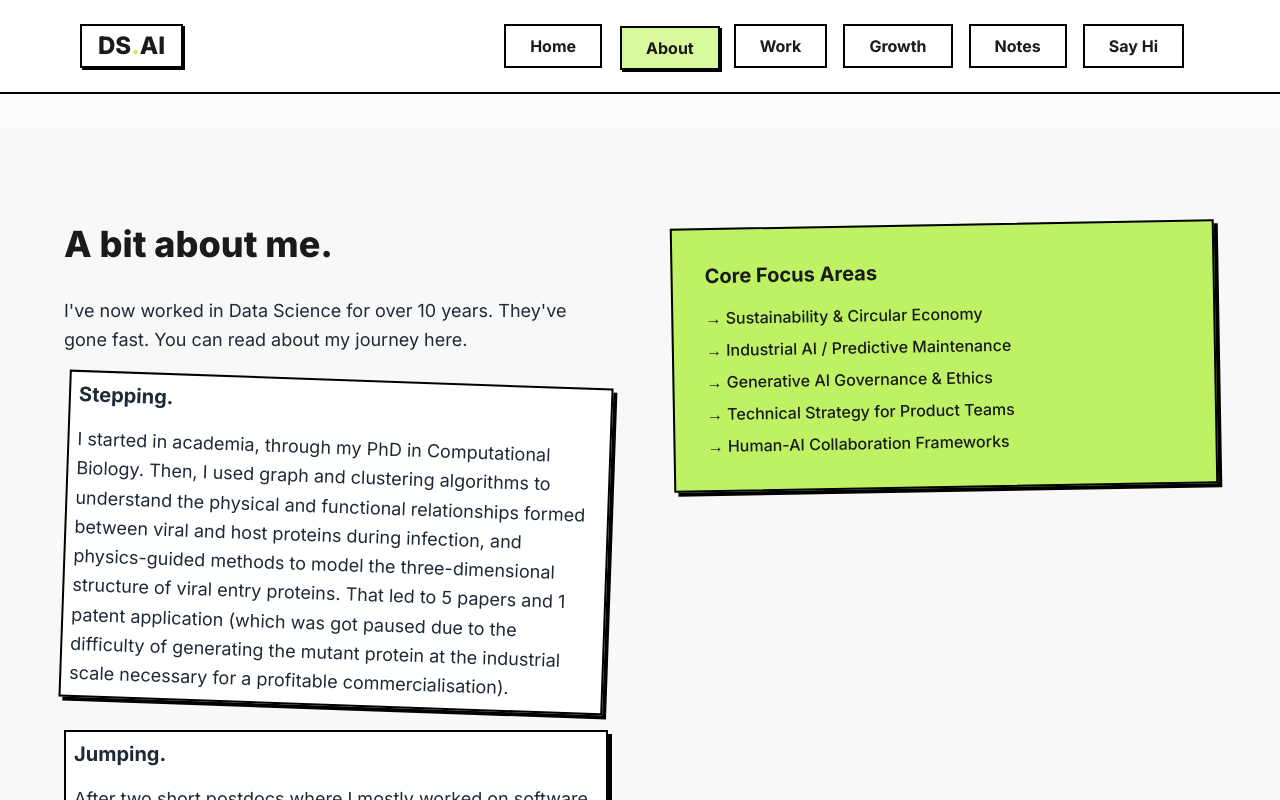
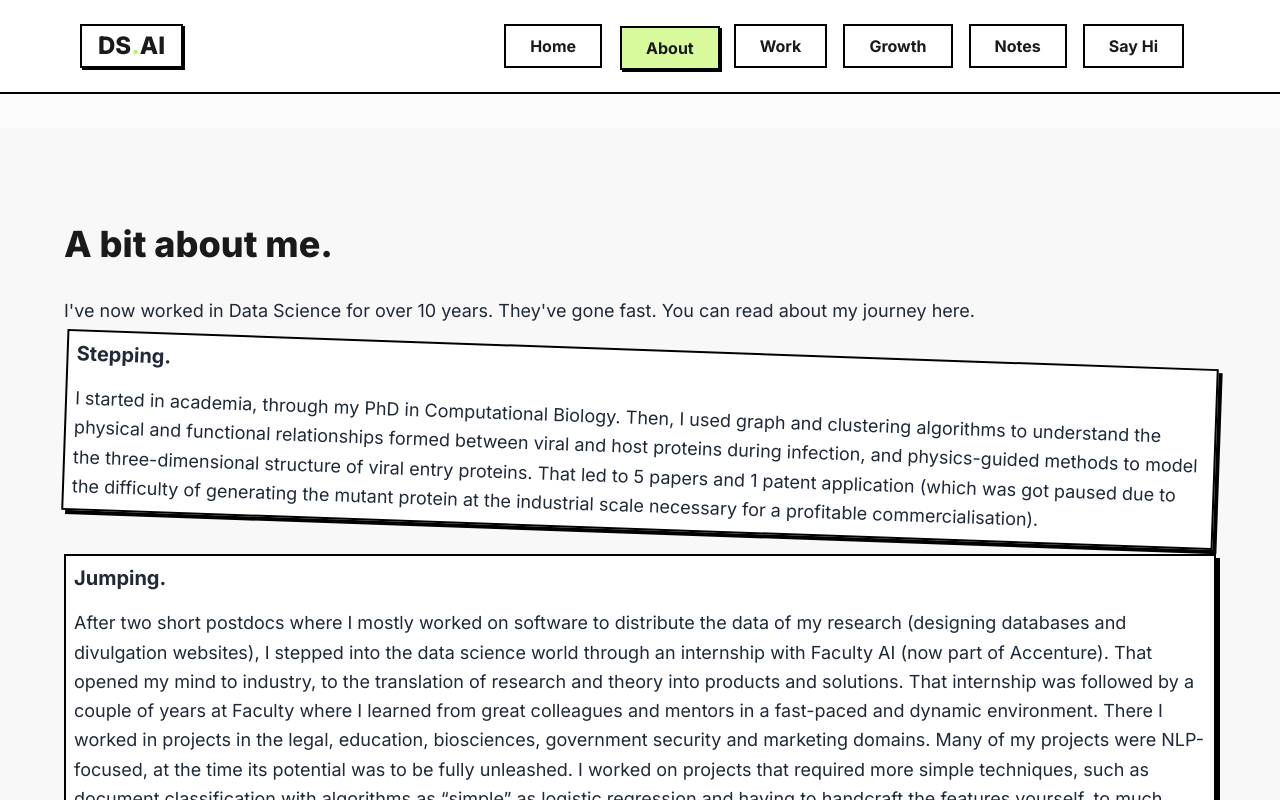
Before and after one commit to anna-hernandez/ai-professional-portfolio, a React (Vite) app: page / in a window 1280 px wide. Both pictures are taken after a click on the button "About". Shown: the top 800 px of the page. Built offline with nearby package versions, Linux system fonts and the light colour scheme.

Commit message:
Moving core focus box to Hero page

```diff
--- a/components/About.tsx
+++ b/components/About.tsx
@@ -4,7 +4,7 @@ import React from 'react';
 const About: React.FC = () => {
   return (
     <section id="about" className="py-12 md:py-24 px-4 bg-[#f8f8f8]">
-      <div className="max-w-6xl mx-auto grid grid-cols-1 md:grid-cols-2 gap-16 items-start">
+      <div className="max-w-6xl mx-auto grid grid-cols-1 gap-16 items-start">
         <div>
           <h2 className="text-4xl font-black mb-8">A bit about me.</h2>
 
@@ -135,20 +135,7 @@ const About: React.FC = () => {
           </div>
         </div>
 
-        {/* <div className="flex flex-col gap-8"> */}
-
-          <div className="neo-border bg-[#bef264] p-8 neo-shadow -rotate-1">
-            <h3 className="font-bold text-xl mb-4">Core Focus Areas</h3>
-            <ul className="space-y-2 font-medium">
-              <li>→ Sustainability & Circular Economy</li>
-              <li>→ Industrial AI / Predictive Maintenance</li>
-              <li>→ Generative AI Governance & Ethics</li>
-              <li>→ Technical Strategy for Product Teams</li>
-              <li>→ Human-AI Collaboration Frameworks</li>
-            </ul>
-          </div>
         </div>
-      {/* </div> */}
     </section>
   );
 };
--- a/components/Hero.tsx
+++ b/components/Hero.tsx
@@ -26,6 +26,18 @@ const Hero: React.FC<HeroProps> = ({ onNavigate }) => {
         I am a Data Science and AI advocate with over ten years of international experience across industry sectors: from biosciences, legal tech, and government to creative media, energy, and manufacturing.
       </p>
 
+      <div className="neo-border bg-[#bef264] p-8 neo-shadow -rotate-1">
+        <h3 className="font-bold text-xl mb-4">Core Focus Areas</h3>
+        <ul className="space-y-2 font-medium">
+          <li>→ Sustainability & Circular Economy</li>
+          <li>→ Industrial AI / Predictive Maintenance</li>
+          <li>→ Generative AI Governance & Ethics</li>
+          <li>→ Technical Strategy for Product Teams</li>
+          <li>→ Human-AI Collaboration Frameworks</li>
+        </ul>
+      </div>
+
+
       <div className="flex flex-wrap gap-4">
         <NeoButton onClick={() => onNavigate(Section.WORK)} className="bg-[#bef264] py-4 px-10 text-xl" variant="accent">
           See my work
```
